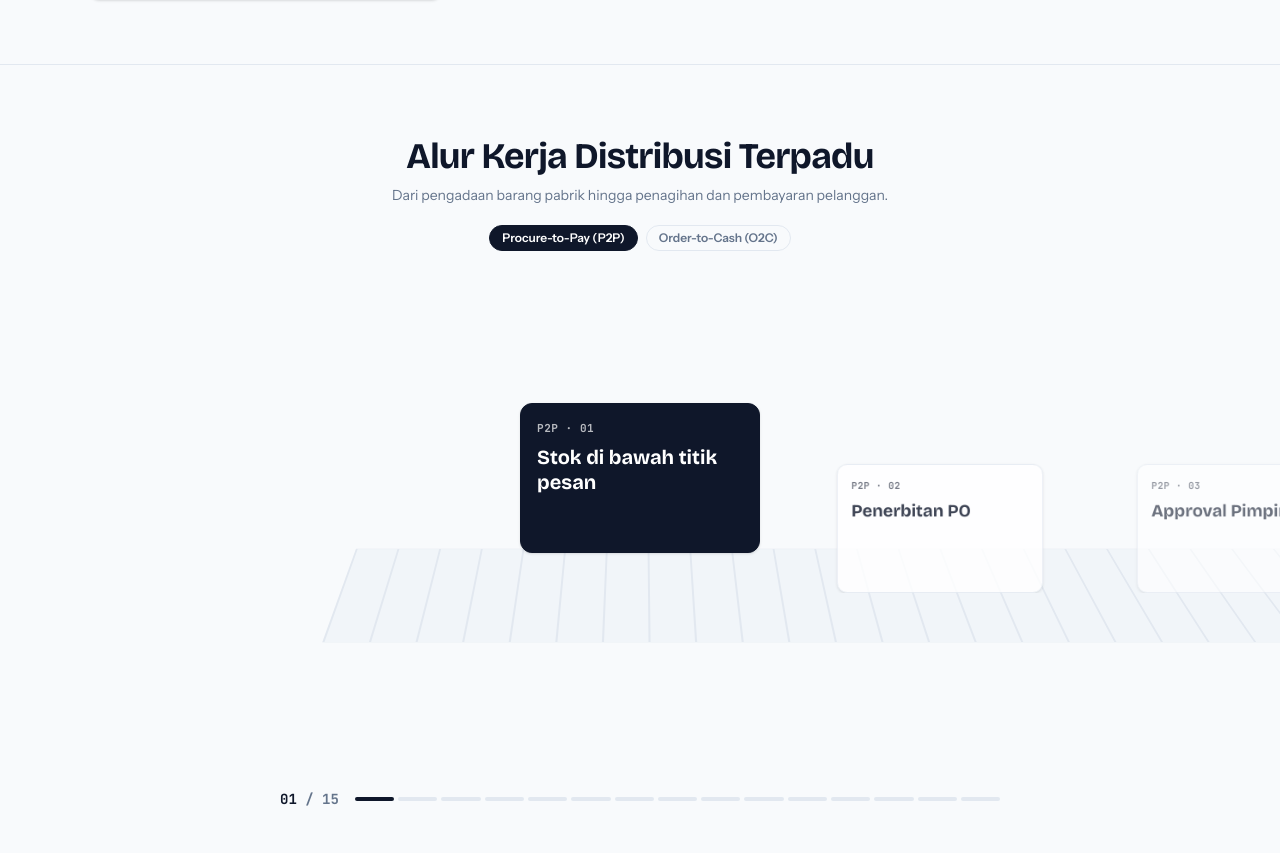
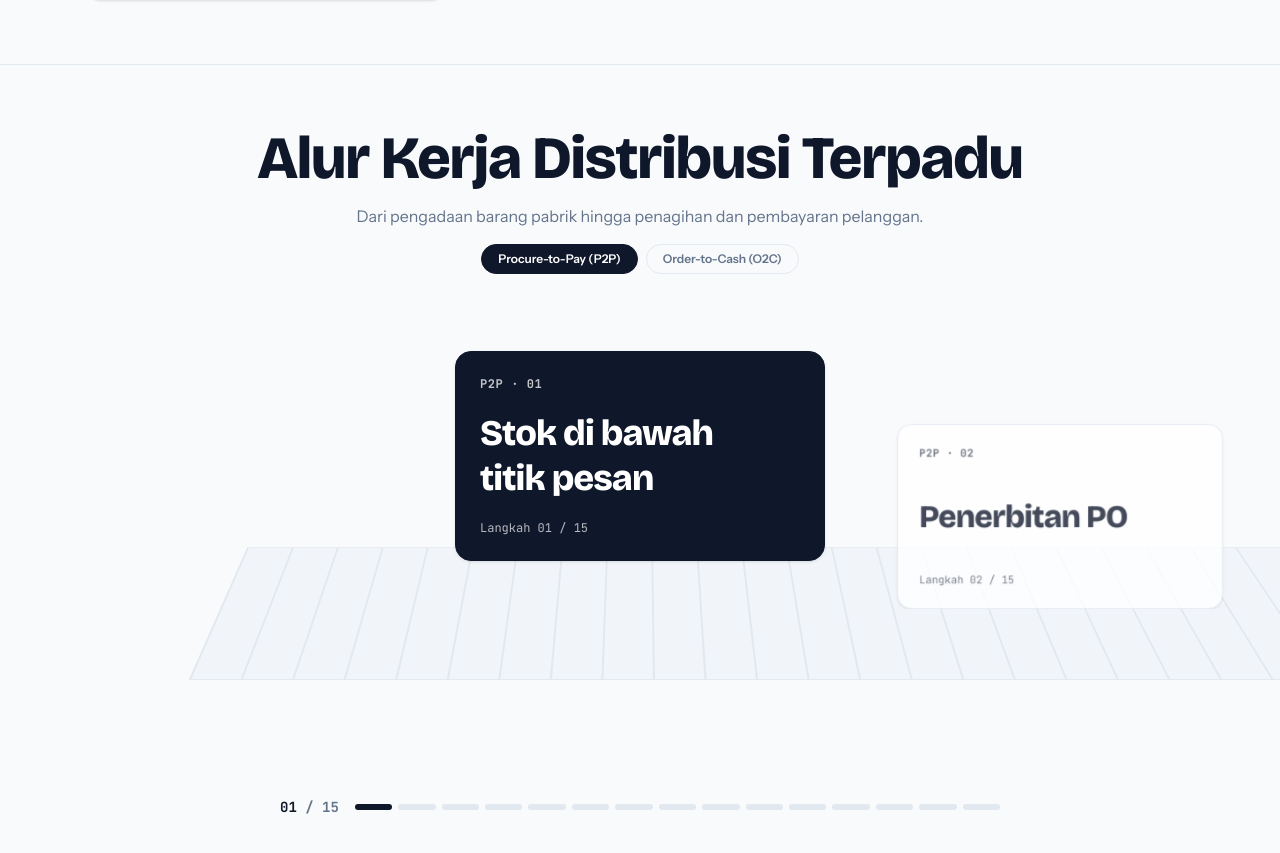
Before and after one commit to afrizadwi21/DistribuCore, a Next.js app in the folder apps/web/: page / in a window 1280 px wide. Shown: the part 1593-2446 px from the top of the page. Built offline with nearby package versions, Linux system fonts and the light colour scheme.

Commit message:
style(workflow): scale up typography and card dimensions adhering to impeccable audit

```diff
--- a/apps/web/src/components/landing/WorkflowConveyor.tsx
+++ b/apps/web/src/components/landing/WorkflowConveyor.tsx
@@ -6,7 +6,7 @@ const P2P = ["Stok di bawah titik pesan", "Penerbitan PO", "Approval Pimpinan",
 const O2C = ["Sales Order Dibuat", "Validasi Limit Kredit", "Kunci Stok (Reservasi)", "Pick & Pack", "Pengiriman Parsial (DO)", "Bukti Terima (POD)", "Terbitkan Faktur", "Pembayaran & AR Aging"];
 const STEPS = [...P2P.map((t, n) => ({ t, n, lane: 0 })), ...O2C.map((t, n) => ({ t, n, lane: 1 }))];
 const LANES = ["Procure-to-Pay (P2P)", "Order-to-Cash (O2C)"];
-const TILT = 62; // kemiringan lantai ban berjalan
+const TILT = 58;
 const pad = (n: number) => String(n).padStart(2, "0");
 
 export function WorkflowConveyor() {
@@ -15,7 +15,7 @@ export function WorkflowConveyor() {
   const trackRef = useRef<HTMLDivElement>(null);
   const cardRefs = useRef<(HTMLDivElement | null)[]>([]);
   const [active, setActive] = useState(0);
-  const [gap, setGap] = useState(300);
+  const [gap, setGap] = useState(420);
 
   useEffect(() => {
     let raf = 0;
@@ -23,7 +23,7 @@ export function WorkflowConveyor() {
       raf = 0;
       const el = sectionRef.current, track = trackRef.current;
       if (!el || !track) return;
-      const g = window.innerWidth < 640 ? 210 : 300;
+      const g = window.innerWidth < 640 ? 280 : 420;
       const span = el.offsetHeight - window.innerHeight;
       const p = span > 0 ? Math.min(1, Math.max(0, -el.getBoundingClientRect().top / span)) : 0;
       const pos = p * (total - 1);
@@ -31,8 +31,8 @@ export function WorkflowConveyor() {
       cardRefs.current.forEach((c, i) => {
         if (!c) return;
         const d = Math.abs(i - pos), near = Math.max(0, 1 - d);
-        c.style.transform = `rotateX(${-TILT}deg) translateY(${-near * 40}px) scale(${0.86 + near * 0.14})`;
-        c.style.opacity = String(Math.max(0, 1 - d * 0.2));
+        c.style.transform = `rotateX(${-TILT}deg) translateY(${-near * 48}px) scale(${0.88 + near * 0.12})`;
+        c.style.opacity = String(Math.max(0, 1 - d * 0.22));
       });
       setGap(g);
       setActive(Math.round(pos));
@@ -44,46 +44,47 @@ export function WorkflowConveyor() {
     return () => { cancelAnimationFrame(raf); window.removeEventListener("scroll", onScroll); window.removeEventListener("resize", onScroll); };
   }, [total]);
 
-  const lane = STEPS[active].lane, w = gap * 0.8;
+  const lane = STEPS[active].lane, w = gap * 0.88;
 
   return (
-    <section ref={sectionRef} id="alur" className="relative border-t border-[var(--bd)]" style={{ height: `${100 + (total - 1) * 32}vh` }}>
+    <section ref={sectionRef} id="alur" className="relative border-t border-[var(--bd)]" style={{ height: `${100 + (total - 1) * 36}vh` }}>
       <div className="sticky top-0 h-screen overflow-hidden bg-[var(--bg)] select-none">
-        <div className="absolute inset-x-0 top-[9vh] z-10 px-6 text-center">
-          <h2 className="text-2xl sm:text-4xl font-bold tracking-tight text-[var(--tx)]">Alur Kerja Distribusi Terpadu</h2>
-          <p className="mt-2 text-sm text-[var(--mu)]">Dari pengadaan barang pabrik hingga penagihan dan pembayaran pelanggan.</p>
-          <div className="mt-5 inline-flex gap-2 text-xs font-semibold">
+        <div className="absolute inset-x-0 top-[7vh] z-10 px-6 text-center">
+          <h2 className="text-3xl sm:text-5xl lg:text-6xl font-black tracking-tight text-[var(--tx)] font-heading leading-tight">Alur Kerja Distribusi Terpadu</h2>
+          <p className="mt-2 text-sm sm:text-base text-[var(--mu)] max-w-xl mx-auto">Dari pengadaan barang pabrik hingga penagihan dan pembayaran pelanggan.</p>
+          <div className="mt-4 inline-flex gap-2 text-xs font-semibold">
             {LANES.map((l, i) => (
-              <span key={l} className={`rounded-full border px-3 py-1 transition-colors ${i === lane ? (i ? "border-emerald-600 bg-emerald-600 text-white" : "border-[var(--bl)] bg-[var(--bl)] text-[var(--act)]") : "border-[var(--bd)] text-[var(--mu)]"}`}>{l}</span>
+              <span key={l} className={`rounded-full border px-4 py-1.5 transition-colors ${i === lane ? (i ? "border-emerald-600 bg-emerald-600 text-white" : "border-[var(--bl)] bg-[var(--bl)] text-[var(--act)]") : "border-[var(--bd)] text-[var(--mu)]"}`}>{l}</span>
             ))}
           </div>
         </div>
 
         <div className="absolute inset-0" style={{ perspective: "1100px", perspectiveOrigin: "50% 35%" }}>
-          <div className="absolute left-1/2 top-[66%] h-0 w-0" style={{ transform: `rotateX(${TILT}deg)`, transformStyle: "preserve-3d" }}>
+          <div className="absolute left-1/2 top-[68%] h-0 w-0" style={{ transform: `rotateX(${TILT}deg)`, transformStyle: "preserve-3d" }}>
             <div ref={trackRef} className="absolute left-0 top-0" style={{ transformStyle: "preserve-3d", willChange: "transform" }}>
-              <div className="absolute border-y border-[var(--bd)] bg-[var(--soft)]" style={{ left: -gap, top: -70, width: (total + 1) * gap, height: 140, backgroundImage: "repeating-linear-gradient(90deg, var(--bd) 0 2px, transparent 2px 44px)" }} />
-              <div className="absolute w-[3px] bg-emerald-500" style={{ left: (P2P.length - 0.5) * gap, top: -90, height: 180 }} />
+              <div className="absolute border-y border-[var(--bd)] bg-[var(--soft)]" style={{ left: -gap, top: -90, width: (total + 1) * gap, height: 180, backgroundImage: "repeating-linear-gradient(90deg, var(--bd) 0 2px, transparent 2px 48px)" }} />
+              <div className="absolute w-[3px] bg-emerald-500" style={{ left: (P2P.length - 0.5) * gap, top: -110, height: 220 }} />
               {STEPS.map((s, i) => (
                 <div
                   key={s.t}
                   ref={(n) => { cardRefs.current[i] = n; }}
-                  className={`absolute rounded-xl border p-4 shadow-sm transition-colors duration-200 ${i === active ? (s.lane ? "border-emerald-600 bg-emerald-600 text-white" : "border-[var(--bl)] bg-[var(--bl)] text-[var(--act)]") : "border-[var(--bd)] bg-[var(--card)] text-[var(--tx)]"}`}
-                  style={{ left: i * gap - w / 2, top: -150, width: w, height: 150, transformOrigin: "50% 100%" }}
+                  className={`absolute rounded-2xl border p-6 shadow-sm transition-colors duration-200 flex flex-col justify-between ${i === active ? (s.lane ? "border-emerald-600 bg-emerald-600 text-white" : "border-[var(--bl)] bg-[var(--bl)] text-[var(--act)]") : "border-[var(--bd)] bg-[var(--card)] text-[var(--tx)]"}`}
+                  style={{ left: i * gap - w / 2, top: -210, width: w, height: 210, transformOrigin: "50% 100%" }}
                 >
-                  <div className="font-mono text-[11px] font-bold uppercase tracking-wider opacity-70">{s.lane ? "O2C" : "P2P"} · {pad(s.n + 1)}</div>
-                  <div className="mt-2 text-lg font-bold leading-tight sm:text-xl" style={{ fontFamily: "var(--font-heading)" }}>{s.t}</div>
+                  <div className="font-mono text-xs font-bold uppercase tracking-wider opacity-75">{s.lane ? "O2C" : "P2P"} · {pad(s.n + 1)}</div>
+                  <div className="text-2xl sm:text-3xl lg:text-4xl font-extrabold leading-tight tracking-tight text-balance" style={{ fontFamily: "var(--font-heading)" }}>{s.t}</div>
+                  <div className="text-xs font-mono opacity-70">Langkah {pad(i + 1)} / {pad(total)}</div>
                 </div>
               ))}
             </div>
           </div>
         </div>
 
-        <div className="absolute inset-x-0 bottom-[7vh] z-10 mx-auto flex max-w-3xl items-center gap-4 px-6">
+        <div className="absolute inset-x-0 bottom-[6vh] z-10 mx-auto flex max-w-3xl items-center gap-4 px-6">
           <span className="font-mono text-sm font-bold tabular-nums text-[var(--tx)]">{pad(active + 1)} <span className="text-[var(--mu)]">/ {pad(total)}</span></span>
-          <div className="flex flex-1 gap-1">
+          <div className="flex flex-1 gap-1.5">
             {STEPS.map((s, i) => (
-              <span key={s.t} className={`h-1 flex-1 rounded-full transition-colors ${i > active ? "bg-[var(--bd)]" : s.lane ? "bg-emerald-500" : "bg-[var(--tx)]"}`} />
+              <span key={s.t} className={`h-1.5 flex-1 rounded-full transition-colors ${i > active ? "bg-[var(--bd)]" : s.lane ? "bg-emerald-500" : "bg-[var(--tx)]"}`} />
             ))}
           </div>
         </div>
```
